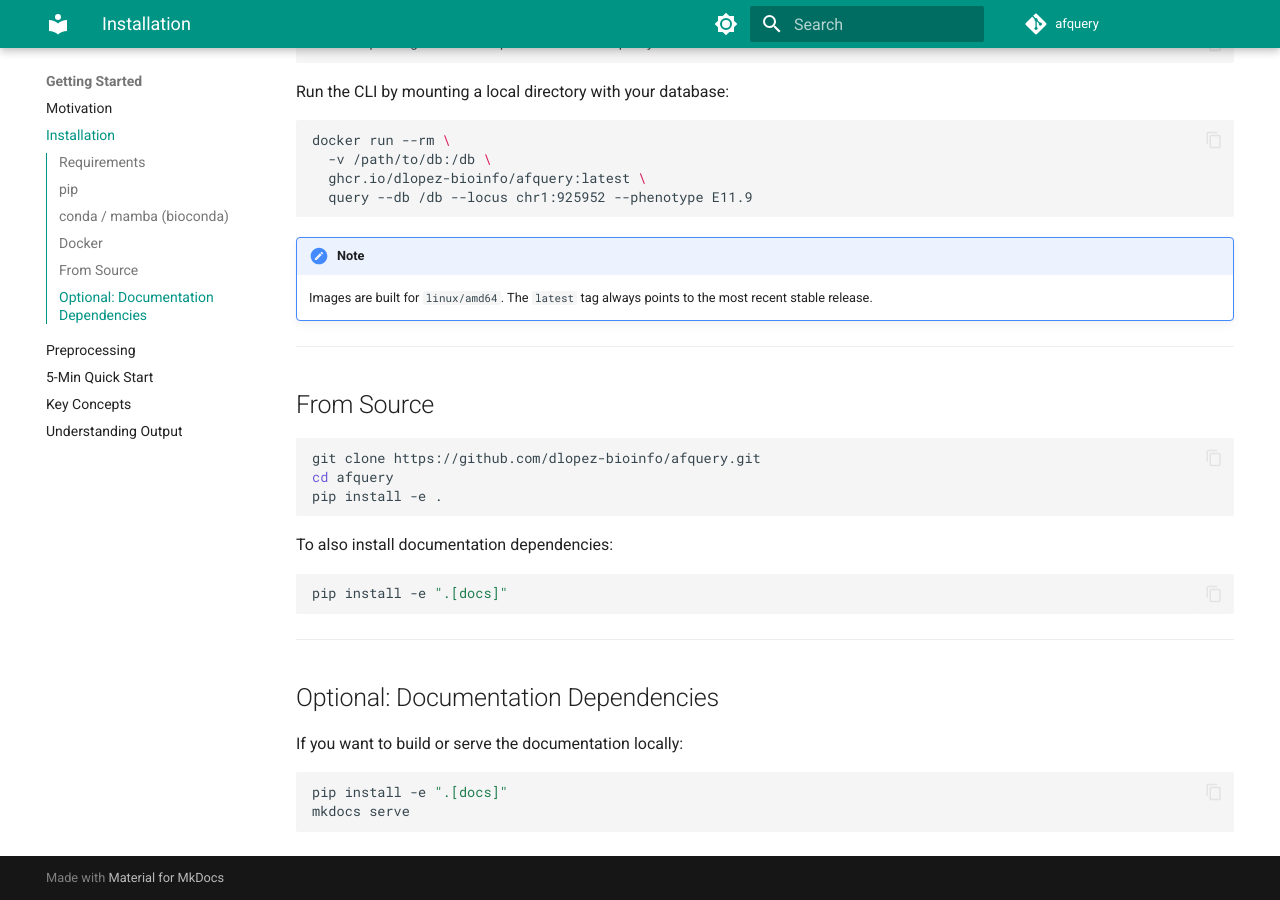
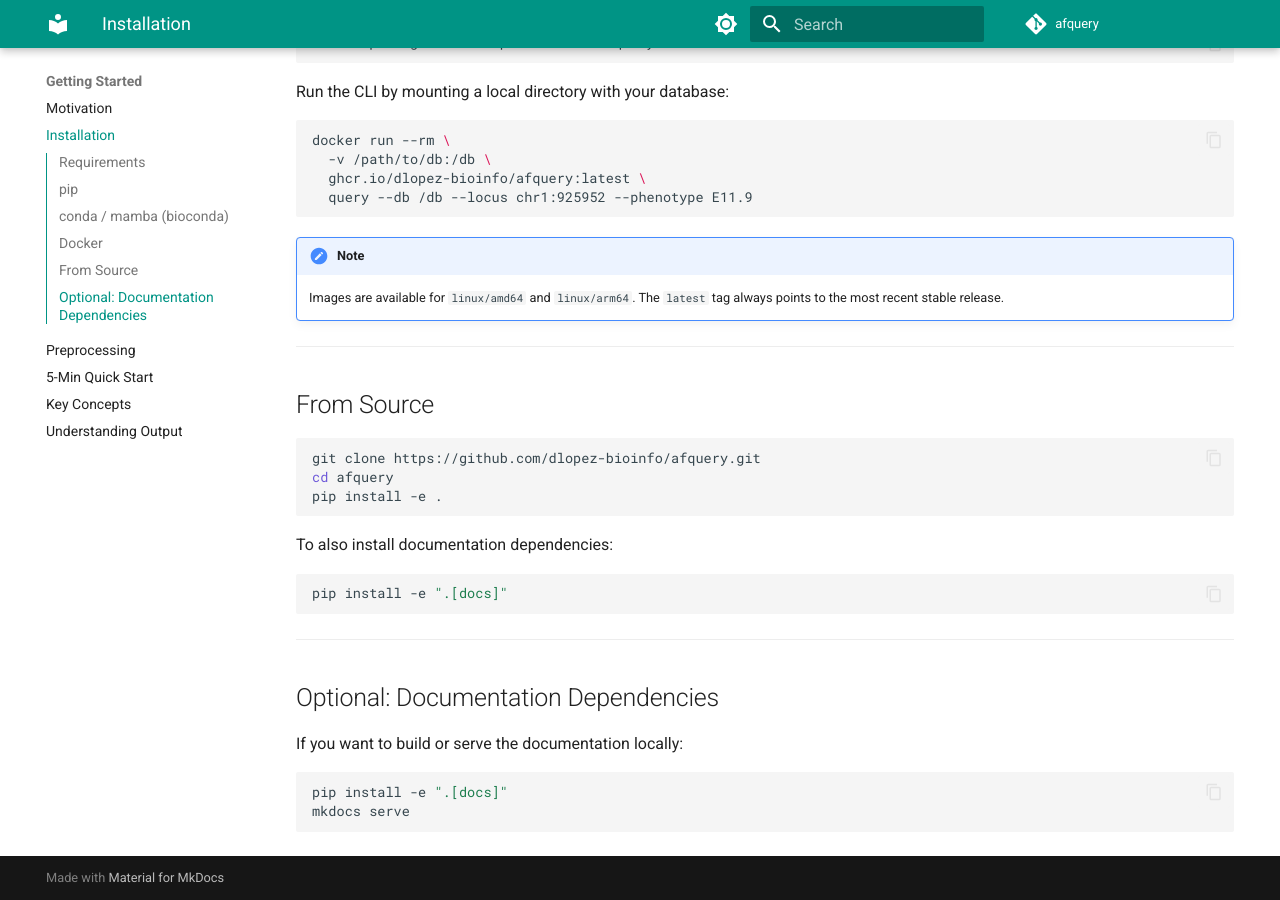
Before and after one commit to dlopez-bioinfo/afquery, an MkDocs documentation site: the page built from docs/getting-started/installation.md, in a window 1280 px wide and 900 px high, scrolled down 983 px. Built offline with MkDocs 1.6.1 and Material for MkDocs 9.7.7, drawn with Linux system fonts in a browser that asks for light colours; comment, search, counter and statistics services are not loaded.

Commit message:
ci: add multi-platform Docker build (linux/amd64 + linux/arm64)

````diff
--- a/docs/getting-started/installation.md
+++ b/docs/getting-started/installation.md
@@ -54,7 +54,7 @@ docker run --rm \
 ```
 
 !!! note
-    Images are built for `linux/amd64`. The `latest` tag always points to the most recent stable release.
+    Images are available for `linux/amd64` and `linux/arm64`. The `latest` tag always points to the most recent stable release.
 
 ---
 
````
Also changed, not shown: 1 other file.
